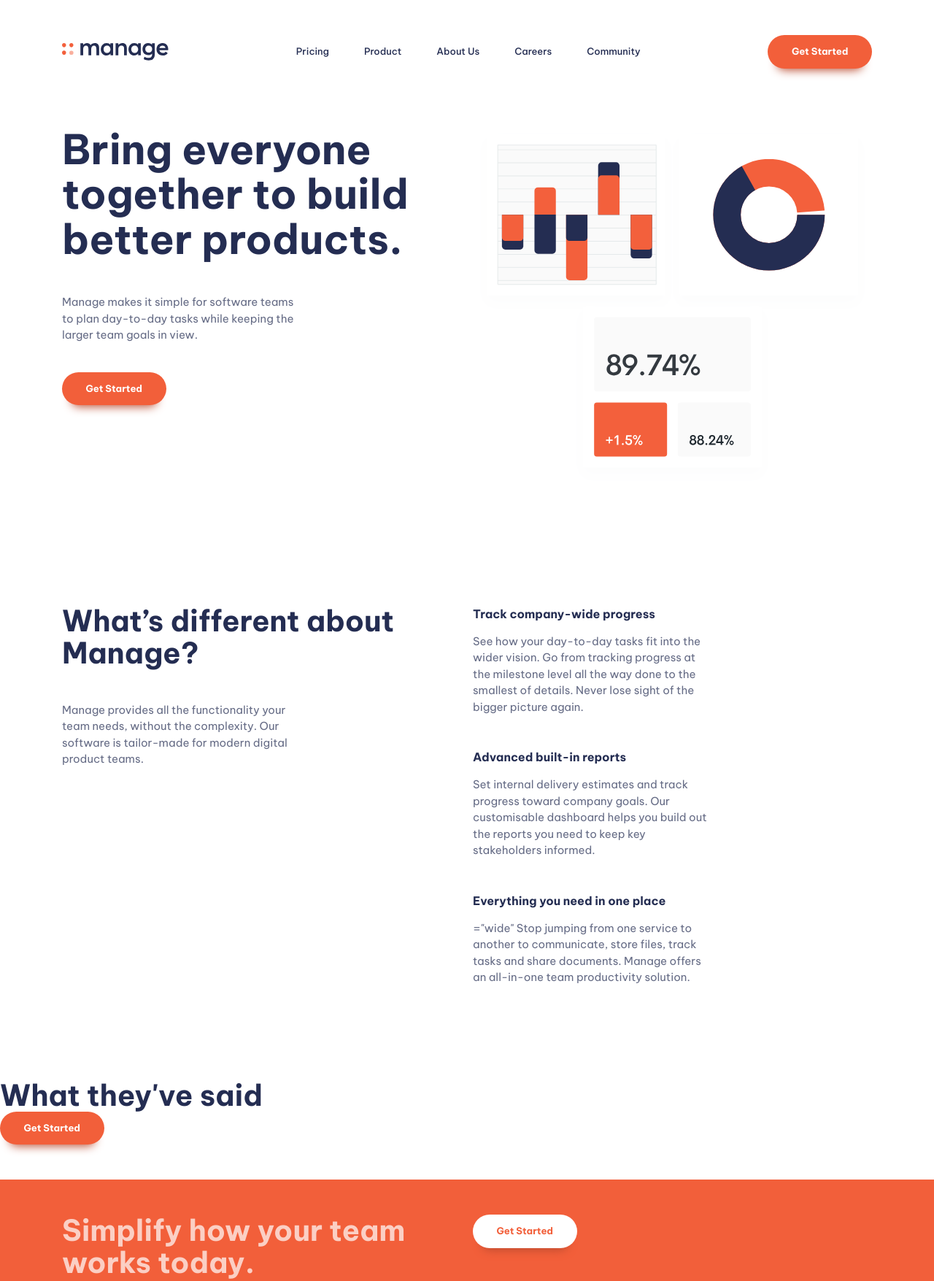
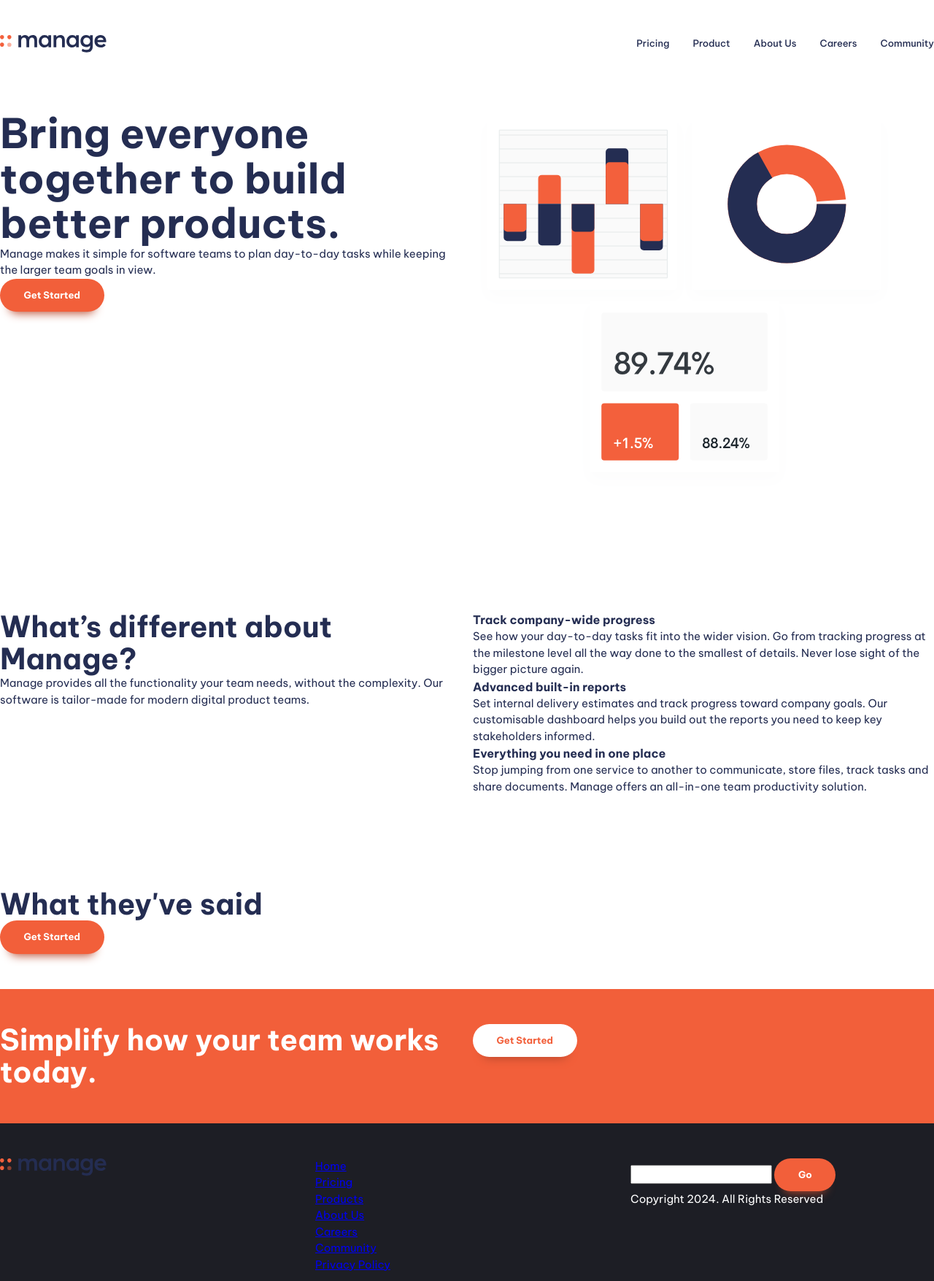
Before and after one commit to almashruf/Build-a-responsive-website-with-HTML-CSS, a website built with Vite: page landing-page/index.html in a window 1280 px wide. Shown: the top 1755 px of the page at 73% size. Built offline with nearby package versions, Linux system fonts and the light colour scheme.

Commit message:
project all file comment added and nav issue fix

```diff
--- a/landing-page/index.html
+++ b/landing-page/index.html
@@ -15,15 +15,13 @@
   </head>
 
   <body>
+    <!-- header section with image + nav + get start btn -->
     <header class="primary-header">
       <div class="container">
         <div class="nav-wrapper">
           <a href="#"><img src="images/logo.svg" alt="Manage" /></a>
-          <button
-            class="mobile-nav-toggle"
-            aria-controls="primary-navigation"
-            aria-expanded="false"
-          >
+          <!-- nav part here and aria cntrl sys that if if click this what will show it -->
+          <button class="mobile-nav-toggle" aria-controls="primary-navigation" aria-expanded="false">
             <img
               class="icon-hamburger"
               src="images/icon-hamburger.svg"
@@ -39,7 +37,12 @@
             <span class="visually-hidden">Menu</span>
           </button>
           <nav class="primary-navigation" id="primary-navigation">
-            <ul aria-label="Primary" role="list" class="nav-list">
+            <ul
+              aria-label="Primary"
+              role="list"
+              class="nav-list"
+
+            >
               <li><a href="#">Pricing</a></li>
               <li><a href="#">Product</a></li>
               <li><a href="#">About Us</a></li>
@@ -47,18 +50,17 @@
               <li><a href="#">Community</a></li>
             </ul>
           </nav>
-          <button class="button | display-sm-none display-md-inline-flex">
-            Get Started
-          </button>
+          <button class="button | display-md-inline-flex" style="display: none;">Get Started</button>
         </div>
       </div>
     </header>
 
     <main>
+      <!-- big title + small paragraph + btn + image -->
       <section class="padding-block-900">
         <div class="container">
           <div class="even-columns">
-            <div class="flow">
+            <div>
               <h1 class="fs-primary-heading fw-bold">
                 Bring everyone together to build better products.
               </h1>
@@ -74,11 +76,12 @@
           </div>
         </div>
       </section>
+      <!-- title + para + list -->
 
       <section class="padding-block-900">
         <div class="container">
           <div class="even-columns">
-            <div class="flow">
+            <div>
               <h2 class="fs-secondary-heading fw-bold">
                 What’s different about Manage?
               </h2>
@@ -89,52 +92,48 @@
               </p>
             </div>
             <div>
-              <ul class="numbered-items | flow" role="list">
+              <ul class="numbered-items" role="list">
                 <li>
-                  <div class="flow" style="--flow-spacer: 1em">
                   <h3 class="fs-600 fw-bold">Track company-wide progress</h3>
-                    <p data-witdh="wide">
-                      See how your day-to-day tasks fit into the wider vision.
-                      Go from tracking progress at the milestone level all the
-                      way done to the smallest of details. Never lose sight of
-                      the bigger picture again.
+                  <p>
+                    See how your day-to-day tasks fit into the wider vision. Go
+                    from tracking progress at the milestone level all the way
+                    done to the smallest of details. Never lose sight of the
+                    bigger picture again.
                   </p>
-                  </div>
                 </li>
                 <li>
-                  <div class="flow" style="--flow-spacer: 1em">
                   <h3 class="fs-600 fw-bold">Advanced built-in reports</h3>
-                    <p data-witdh="wide">
+                  <p>
                     Set internal delivery estimates and track progress toward
                     company goals. Our customisable dashboard helps you build
-                      out the reports you need to keep key stakeholders
-                      informed.
+                    out the reports you need to keep key stakeholders informed.
                   </p>
-                  </div>
                 </li>
                 <li>
-                  <div class="flow" style="--flow-spacer: 1em">
                   <h3 class="fs-600 fw-bold">
                     Everything you need in one place
                   </h3>
-                    <p data-witdh="wide">="wide"
+                  <p>
                     Stop jumping from one service to another to communicate,
-                      store files, track tasks and share documents. Manage
-                      offers an all-in-one team productivity solution.
+                    store files, track tasks and share documents. Manage offers
+                    an all-in-one team productivity solution.
                   </p>
-                  </div>
                 </li>
               </ul>
             </div>
           </div>
         </div>
       </section>
+      <!-- title and btn for now -->
 
       <section class="carousel | padding-block-700">
         <h2 class="fs-secondary-heading fw-bold">What they've said</h2>
         <!-- Carousel here -->
         <button class="button">Get Started</button>
       </section>
+
+      <!-- para + btn -->
 
       <section class="cta | padding-block-700 bg-accent-400 text-neutral-100">
         <div class="container">
@@ -151,6 +150,7 @@
         </div>
       </section>
     </main>
+    <!-- logo + social logo , footer nav, form + btn + para -->
 
     <footer class="padding-block-700 bg-neutral-900 text-neutral-100">
       <div class="container">
@@ -167,7 +167,7 @@
           </div>
           <div>
             <nav class="footer-nav">
-              <ul class="flow" style="--flow-spacer: 1em" aria-label="Footer" role="list">
+              <ul aria-label="Footer" role="list">
                 <li><a href="#">Home</a></li>
                 <li><a href="#">Pricing</a></li>
                 <li><a href="#">Products</a></li>
@@ -182,7 +182,7 @@
             <form action="">
               <input type="email" />
               <button class="button">Go</button>
-              <p>Copyright 2020. All Rights Reserved</p>
+              <p>Copyright 2024. All Rights Reserved</p>
             </form>
           </div>
         </div>
--- a/landing-page/main.js
+++ b/landing-page/main.js
@@ -1,12 +1,11 @@
-
 const primaryHeader = document.querySelector('.primary-header')
-const navtoggel = document.querySelector(".mobile-nav-toggle");
+const navToggle = document.querySelector(".mobile-nav-toggle");
 const primaryNav = document.querySelector(".primary-navigation");
 
-navToggle.addEventListener("click", ()=>{
+navToggle.addEventListener('click', ()=>{
   primaryNav.hasAttribute("data-visible")
-  ? navToggle.setAttribute("aria-exoanded", false)
-  : navToggle.setAttribute("aria-exoanded", true)
+    ? navToggle.setAttribute("aria-expanded", false)
+    : navToggle.setAttribute("aria-expanded", true);
   primaryNav.toggleAttribute("data-visible");
   primaryHeader.toggleAttribute('data-overlay')
-})
+});
--- a/landing-page/style.css
+++ b/landing-page/style.css
@@ -1,3 +1,5 @@
+/* color text andd size setup for further use */
+
 :root {
   --clr-accent-500: hsl(12, 60%, 45%);
   --clr-accent-400: hsl(12, 88%, 59%);
@@ -43,6 +45,9 @@
   --size-900: 5rem;
 }
 
+/* for different devices and sizes we use media query and for
+making website responsive */
+
 @media (min-width: 50em) {
   :root {
     --fs-body: var(--fs-500);
@@ -52,8 +57,6 @@
     --fs-nav: var(--fs-300);
   }
 }
-
-// https://piccalil.li/blog/a-modern-css-reset
 
 /* Box sizing rules */
 *,
@@ -66,7 +69,7 @@
 * {
   margin: 0;
   padding: 0;
-  font: inherit;
+  font: inherit; /*reset the font size*/
 }
 
 /* Remove list styles on ul, ol elements with a list role, which suggests default styling will be removed */
@@ -80,13 +83,9 @@ html:focus-within {
   scroll-behavior: smooth;
 }
 
-html,
-body {
-  height: 100%;
-}
-
 /* Set core body defaults */
 body {
+  min-height: 100vh;
   text-rendering: optimizeSpeed;
   line-height: 1.5;
 }
@@ -98,10 +97,17 @@ a:not([class]) {
 
 /* Make images easier to work with */
 img,
-picture,
-svg {
+picture {
   max-width: 100%;
   display: block;
+}
+
+/* Inherit fonts for inputs and buttons */
+input,
+button,
+textarea,
+select {
+  font: inherit;
 }
 
 /* Remove all animations, transitions and smooth scroll for people that prefer not to see them */
@@ -120,7 +126,27 @@ svg {
   }
 }
 
+/* class in CSS is a small, single-purpose class that is designed to apply a specific style or set of styles to an element. These classes are usually highly reusable and can be combined with other utility classes to build complex designs */
 
+/* genral styling - body font and others */
+
+/* container class making responsive width effect */
+.container {
+  --max-width: 1110px;
+  --padding: 1rem;
+
+  width: min(var(--max-width), 100% -var(--padding));
+  margin-inline: auto;
+}
+
+/* even columns class - images and text gap and grid apply */
+
+.even-columns {
+  display: grid;
+  gap: 1rem;
+}
+
+/* for desktop size the page flow grid look like colum */
 
 @media (min-width: 50em) {
   .even-columns {
@@ -129,24 +155,13 @@ svg {
   }
 }
 
-/* general styling */
-
 body {
   font-size: var(--fs-body);
   font-family: var(--ff-body);
   color: var(--clr-primary-400);
 }
 
-p{
-  opacity: 0.7;
-  max-width: 32ch;
-}
-
-p[data-width="wide"]{
-  max-width: 42ch;
-}
-
-/* button */
+/* button part */
 
 .button {
   display: inline-flex;
@@ -179,7 +194,7 @@ p[data-width="wide"]{
   color: var(--clr-accent-300);
 }
 
-/* navigation */
+/* navigation part */
 
 .primary-header {
   padding-top: var(--size-700);
@@ -201,7 +216,7 @@ p[data-width="wide"]{
 
 .nav-list {
   display: flex;
-  gap: clamp(var(--size-400), 5vw, var(--size-700));
+  gap: clamp(var(--size-500), 5vw,var(--size-600));
   font-weight: var(--fw-semi-bold);
 }
 
@@ -209,7 +224,6 @@ p[data-width="wide"]{
   text-decoration: none;
   color: var(--clr-primary-400);
 }
-
 .nav-list a:hover,
 .nav-list a:focus {
   color: var(--clr-accent-400);
@@ -221,19 +235,18 @@ p[data-width="wide"]{
 
     position: fixed;
     padding: var(--size-700);
-    inset: 7rem var(--size-400) auto;
+    inset: 7rem var(--size-400) auto; /*  here auto for ignoring the bottom */
     max-width: 25rem;
     margin-left: auto;
     background: var(--clr-neutral-100);
     border-radius: var(--size-100);
-    box-shadow: 0 0 0.75em rgb(0, 0, 0, 0.05);
+    box-shadow: 0 0 0 0.75em rgb(0, 0, 0, 0.05);
   }
 
   .primary-header[data-overlay]::before {
     content: "";
-    position: fixed;
+    position: sticky;
     inset: 0;
-    /* height: 100vh; */
     background-image: linear-gradient(rgb(0 0 0 / 0), rgb(0 0 0 / 0.8));
   }
 
@@ -244,15 +257,25 @@ p[data-width="wide"]{
     font-weight: var(--fw-bold);
   }
 
+  .nav-list a {
+    text-decoration: none;
+    color: var(--clr-primary-400);
+  }
+  .nav-list a:hover,
+  .nav-list a:focus {
+    color: var(--clr-accent-400);
+  }
+
   .primary-navigation[data-visible] {
     display: block;
   }
 
   .mobile-nav-toggle {
-    display: block;
-    position: fixed;
     top: var(--size-600);
     right: var(--size-400);
+
+    position: fixed;
+    display: block;
     cursor: pointer;
     background: transparent;
     border: 0;
@@ -264,7 +287,7 @@ p[data-width="wide"]{
   }
 }
 
-/* Utility classes */
+/* utility class */
 
 .visually-hidden {
   position: absolute;
@@ -276,25 +299,6 @@ p[data-width="wide"]{
   clip: rect(0, 0, 0, 0);
   white-space: nowrap; /* added line */
   border: 0;
-}
-
-
-.container {
-  --max-width: 1110px;
-  --padding: 1rem;
-
-  width: min(var(--max-width), 100% - (var(--padding) * 2));
-  margin-inline: auto;
-}
-
-:where(.flow :not(:first-child)){
-  margin-top: var(--flow-spacer, 3em);
-
-}
-
-.even-columns {
-  display: grid;
-  gap: 1rem;
 }
 
 .text-primary-400 {
```
Lines whose indentation alone changed are shown as unchanged.
